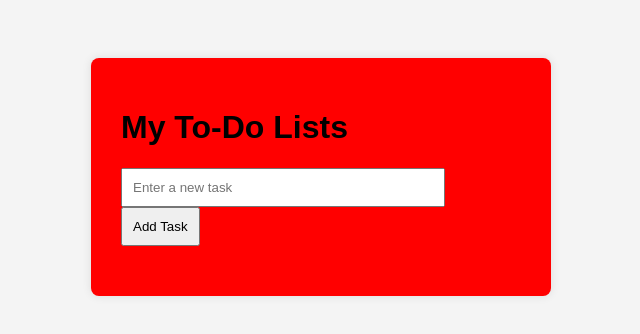
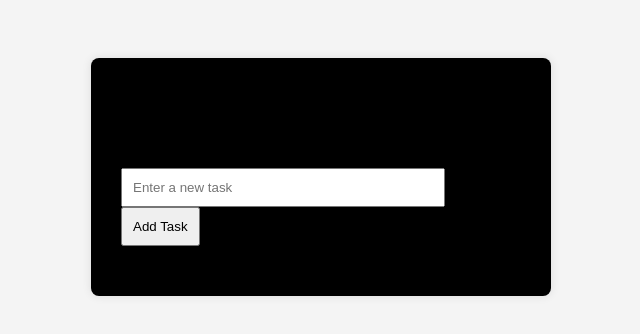
Before and after one commit to meghana-boda0611/Git_Operations_demo, a plain HTML site: page index.html in a window 1280 px wide. Shown: the whole page, without its empty margins (319-959 px from the left). Drawn offline with Linux system fonts and the light colour scheme.

Commit message:
second commit

```diff
--- a/style.css
+++ b/style.css
@@ -7,7 +7,7 @@ body {
 }
 
 .todo-container {
-  background: Red;
+  background: black;
   padding: 30px;
   border-radius: 8px;
   box-shadow: 0 0 10px rgba(0,0,0,0.1);
```
